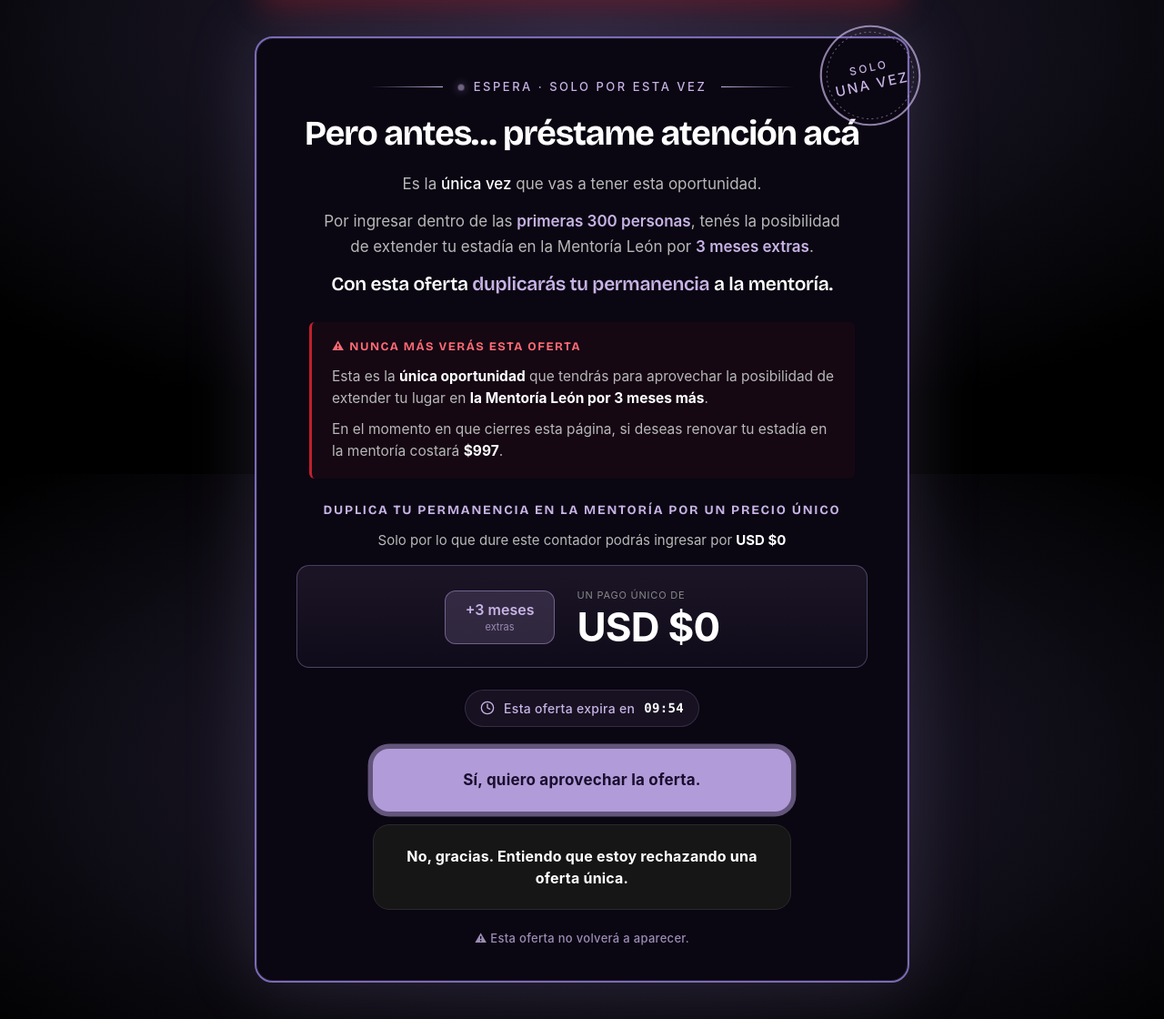
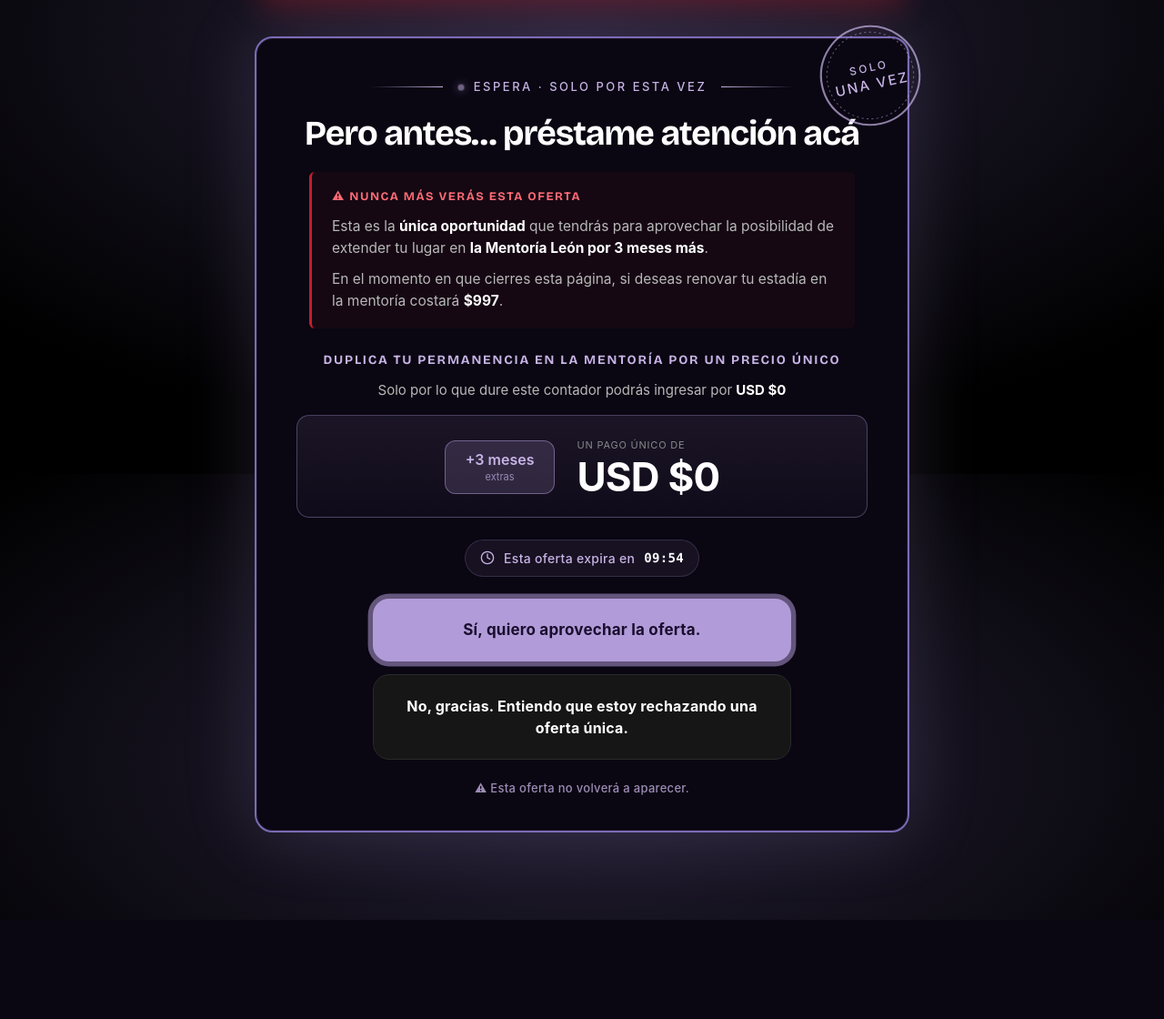
Before and after one commit to santiudev/API-dLcal-Bruno, a FastAPI app: template templates/upsell.html in a window 1280 px wide. Shown: the part 279-1399 px from the top of the page at 91% size. After the commit the page ends 1290 px from the top, so only its background shows below. Run offline with FastAPI, Linux system fonts and the light colour scheme; the template is opened without the code that fills it, so the values that code supplies are empty; parts of the project's set-up code (start-up, migrations or seed data) failed here and were passed over.

Commit message:
fix html

```diff
--- a/templates/upsell.html
+++ b/templates/upsell.html
@@ -611,17 +611,6 @@
 
         <h2 class="oto-title">Pero antes… préstame atención acá</h2>
 
-        <p class="oto-text">
-          Es la <span class="accent-white">única vez</span> que vas a tener esta oportunidad.
-        </p>
-        <p class="oto-text">
-          Por ingresar dentro de las <span class="accent-violet">primeras 300 personas</span>, tenés la posibilidad de extender tu estadía en la Mentoría León por <span class="accent-violet">3 meses extras</span>.
-        </p>
-
-        <p class="oto-claim">
-          Con esta oferta <span class="accent-violet">duplicarás tu permanencia</span> a la mentoría.
-        </p>
-
         {# Bloque de urgencia con ancla de precio: "$997 si renovás después" sirve
            como referencia para que el precio del upsell ($197/$147) se perciba
            como un descuento masivo. Estilo intencionalmente más sobrio para
```
